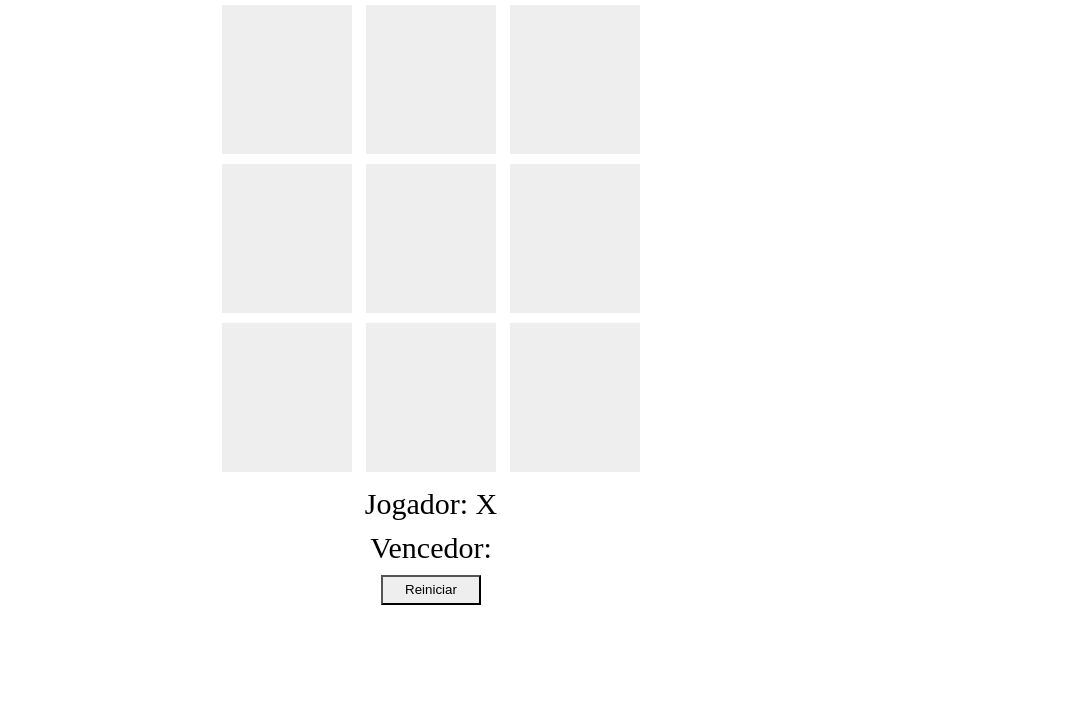
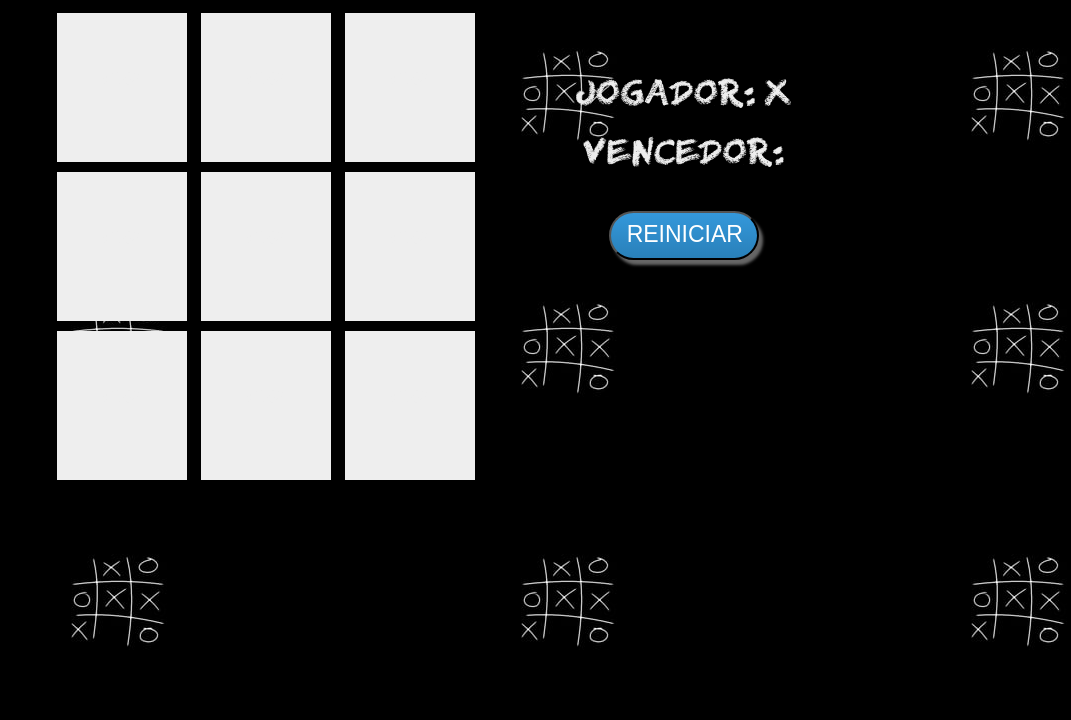
Before and after one commit to Emerson-91/Jogo-da-Velha, a plain HTML site: page index.html in a window 1280 px wide. Shown: the part 80-800 px from the top of the page, without its empty margins (209-1280 px from the left). Drawn offline with Linux system fonts and the light colour scheme.

Commit message:
estilizando o layout

```diff
--- a/estilo.css
+++ b/estilo.css
@@ -1,7 +1,15 @@
 body{
     text-align: center;
+    background-image: url(./img/backround.jpg);
+    color: #eee;
+    font-family: 'chalk';
 }
-
+@font-face {
+    font-family: 'chalk';
+    src: url(./fontes/Right_Chalk.ttf);
+    font-weight: normal;
+    font-style: normal;
+}
 .quadrado{
     text-align: center;
     width: 50px;
@@ -12,16 +20,57 @@ body{
     margin: 5px;
     cursor: pointer;
     color: #eee;
+
 }
 .jogador, .vencedor{
     font-size: 30px;
-    margin-top: 10px;
+    margin-top: 10%;
 
 }
-button{
-    margin-top: 10px;
-    width: 100px;
-    height: 30px;
-    background-color: #eee;
+
+
+.btn {
+    margin-top: 15%;
+    background: #3498db;
+    background-image: -webkit-linear-gradient(top, #3498db, #2980b9);
+    background-image: -moz-linear-gradient(top, #3498db, #2980b9);
+    background-image: -ms-linear-gradient(top, #3498db, #2980b9);
+    background-image: -o-linear-gradient(top, #3498db, #2980b9);
+    background-image: linear-gradient(to bottom, #3498db, #2980b9);
+    -webkit-border-radius: 37;
+    -moz-border-radius: 37;
+    border-radius: 37px;
+    -webkit-box-shadow: 4px 5px 3px #666666;
+    -moz-box-shadow: 4px 5px 3px #666666;
+    box-shadow: 4px 5px 3px #666666;
+    font-family: Arial;
+    color: #ffffff;
+    font-size: 23px;
+    padding: 8px 14px 10px 16px;
+    text-decoration: none;
     cursor: pointer;
-}
+  }
+
+  .btn:hover {
+    background: #3cb0fd;
+    background-image: -webkit-linear-gradient(top, #3cb0fd, #3498db);
+    background-image: -moz-linear-gradient(top, #3cb0fd, #3498db);
+    background-image: -ms-linear-gradient(top, #3cb0fd, #3498db);
+    background-image: -o-linear-gradient(top, #3cb0fd, #3498db);
+    background-image: linear-gradient(to bottom, #3cb0fd, #3498db);
+    text-decoration: none;
+  }
+  .main{
+      float: left;
+      margin-left: 20%;
+  }
+
+  .resultado{
+      height: 30%;
+      width: 20%;
+      margin-right: 20%;
+      margin-top: 10%;
+      float: right;
+
+
+  }
--- a/index.html
+++ b/index.html
@@ -9,7 +9,8 @@
     <title>Jogo da Velha</title>
 </head>
 <body>
-    <h1>Jogo da Velha</h1>
+    <div class="main">
+        <h1>JOGO DA VELHA</h1>
         <div >
             <div id="1" class="quadrado" onclick="escolherQuadrado(this.id)">-</div>
             <div id="2" class="quadrado" onclick="escolherQuadrado(this.id)">-</div>
@@ -27,16 +28,21 @@
             <div id="8" class="quadrado" onclick="escolherQuadrado(this.id)">-</div>
             <div id="9" class="quadrado" onclick="escolherQuadrado(this.id)">-</div>
         </div>
+    </div>
+
+    <div class="resultado">
         <div class="jogador">
-        <label>Jogador: </label>
+            <label>JOGADOR: </label>
             <label id="jogador-selecionado"> </label>
         </div>
         <div class="vencedor">
-        <label>Vencedor: </label>
+            <label>VENCEDOR: </label>
             <label id="vencedor-selecionado"> </label>
         </div>
         <div>
-        <button onclick="reiniciar()"> Reiniciar </button>
+            <button class="btn" onclick="reiniciar()"> REINICIAR </button>
         </div>
+    </div>
+
 </body>
 </html>
--- a/script.js
+++ b/script.js
@@ -84,6 +84,8 @@ function checaVencedor(){
 function mudarVencedor(quadrado){
     vencedor = quadrado.innerHTML;
     vencedorSelecionado.innerHTML = vencedor;
+    vencedorSelecionado.style.color = '#00cc33';
+
 }
 
 function mudacorQuadrado(quadrado1, quadrado2, quadrado3){
```
Also changed, not shown: fontes/Right_Chalk.ttf (added), img/backround.jpg (added). Lines whose indentation alone changed are shown as unchanged.
